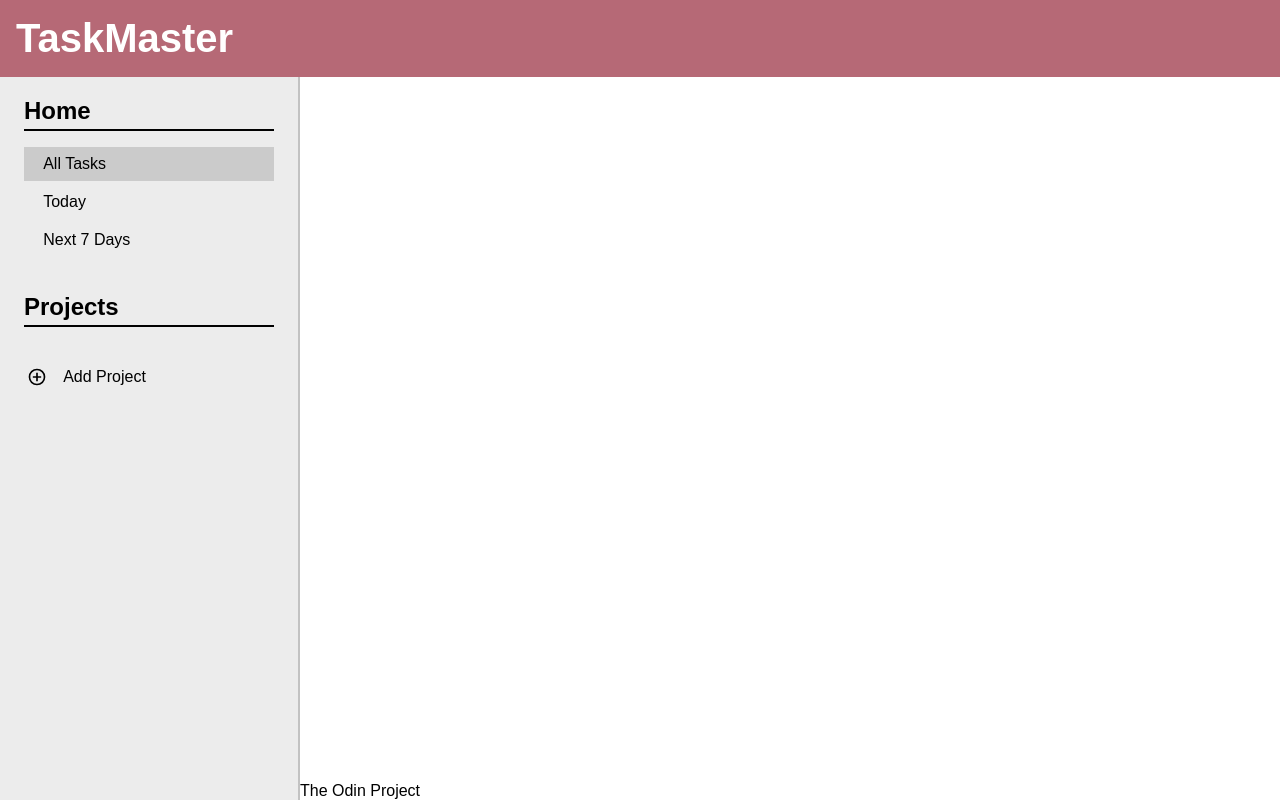
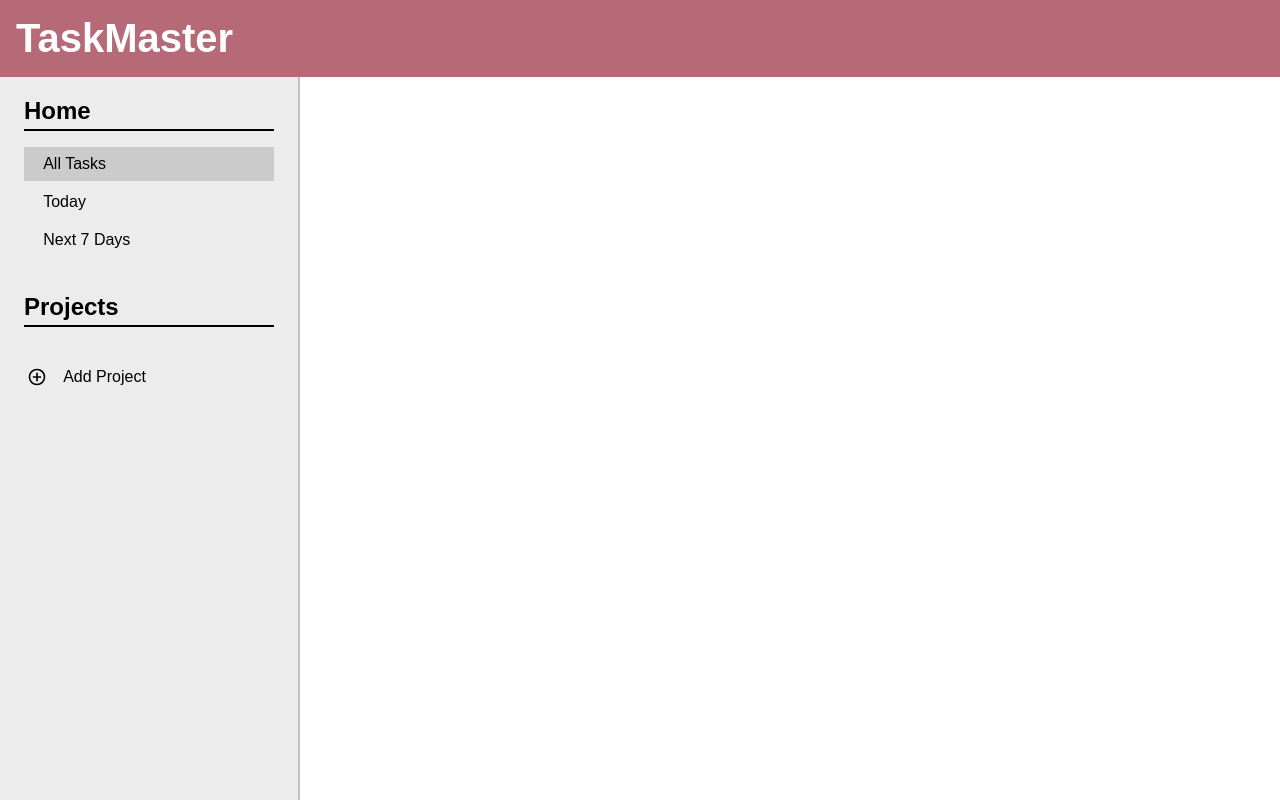
Before and after one commit to itsEmadK/odin-todolist, a website built with webpack: page src/template.html in a window 1280 px wide. Built offline with nearby package versions, Linux system fonts and the light colour scheme.

Commit message:
Remove footer

```diff
--- a/src/template.html
+++ b/src/template.html
@@ -47,7 +47,6 @@
             </button>
         </div>
     </div>
-    <footer>The Odin Project</footer>
 
 </body>
 
```
